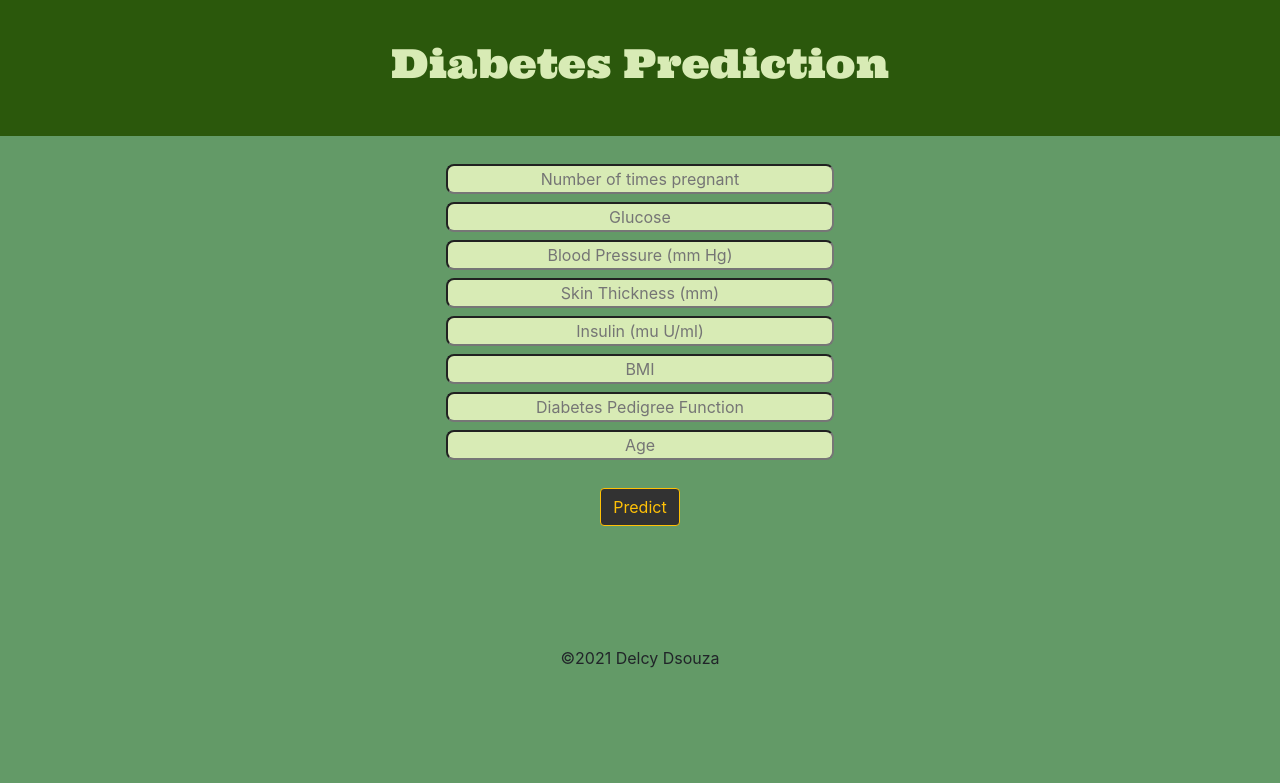
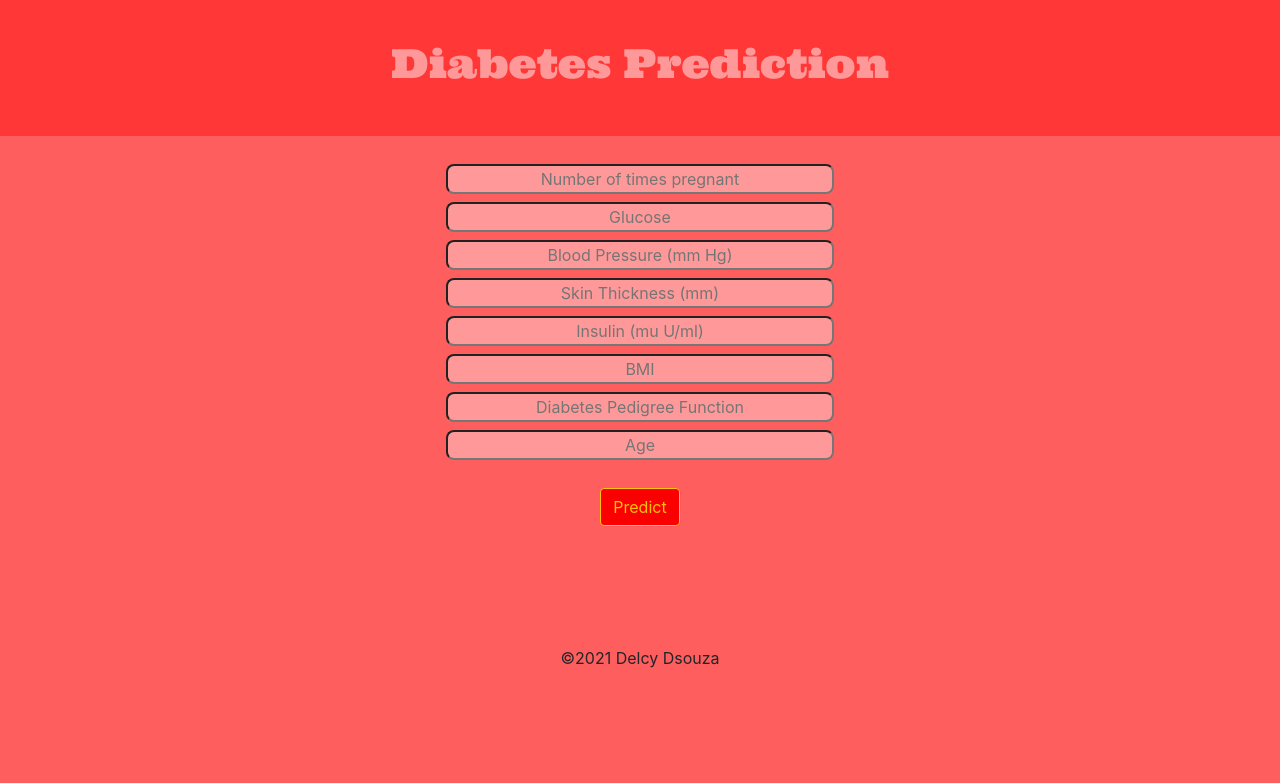
Before and after one commit to Delcyd/diabetes-prediction-app, a Flask app: page / in a window 1280 px wide. Shown: the top 783 px of the page. Run offline with Flask 2, Linux system fonts and the light colour scheme; parts of the project's set-up code (start-up, migrations or seed data) failed here and were passed over; some libraries are stand-ins or nearby versions.

Commit message:
Update styles.css

```diff
--- a/static/css/styles.css
+++ b/static/css/styles.css
@@ -1,18 +1,18 @@
 body {
     text-align: center;
-    background-color: #639a67;
+    background-color: #ff5e5e;
 }
 
 header {
     font-family: 'Ultra', serif;
     padding-top: 40;
     padding-bottom: 40;
-    background-color: #2b580c;
-    color: #d8ebb5;
+    background-color: #ff3737;
+    color: #ff9999;
 }
 
 .btn {
-    background-color: #323232;
+    background-color: #fb0000;
 }
 
 
@@ -21,7 +21,7 @@ input {
     border-radius: 0.5rem;
     text-align: center;
     width: 35%;
-    background-color: #d8ebb5;
+    background-color: #ff9999;
 }
 
 @media screen and (max-width: 500px) {
```
